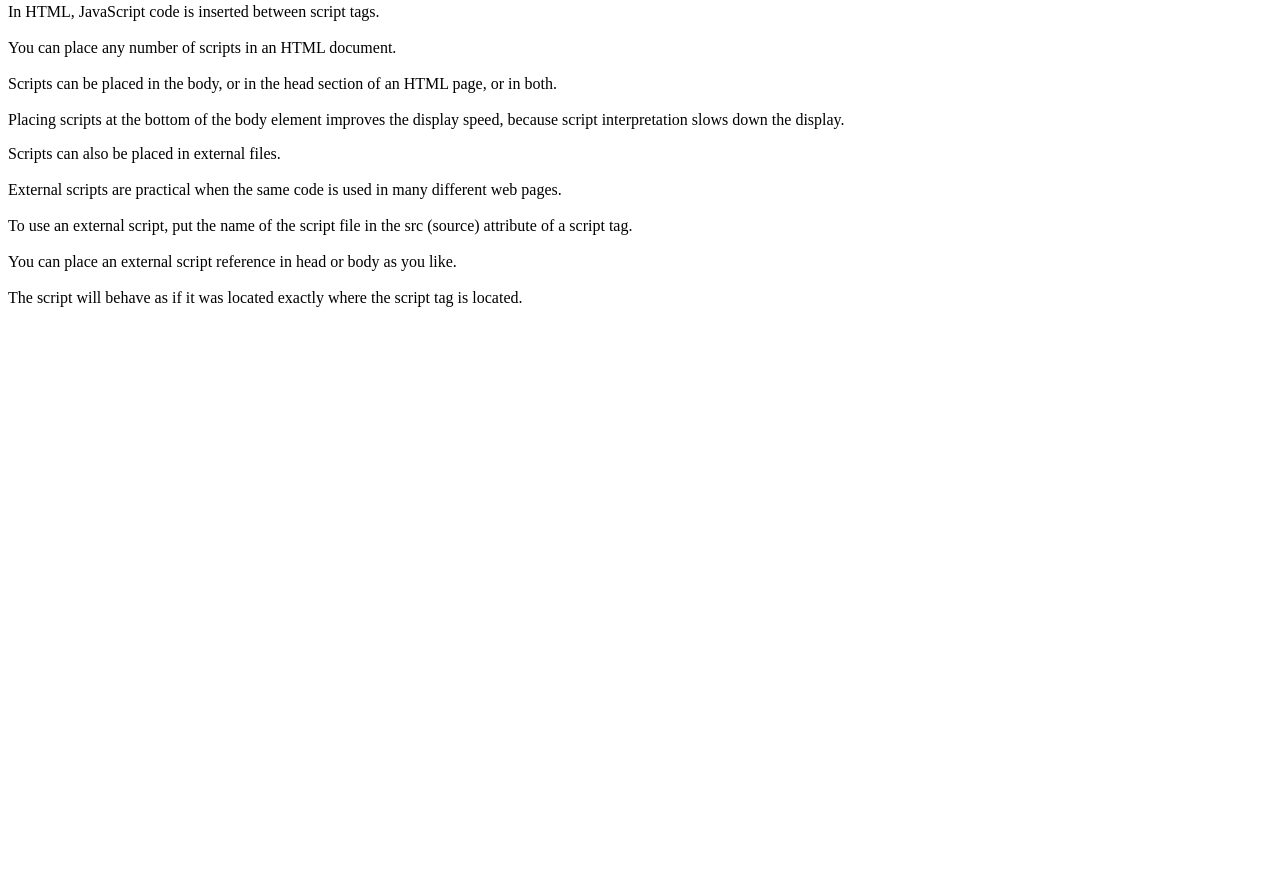
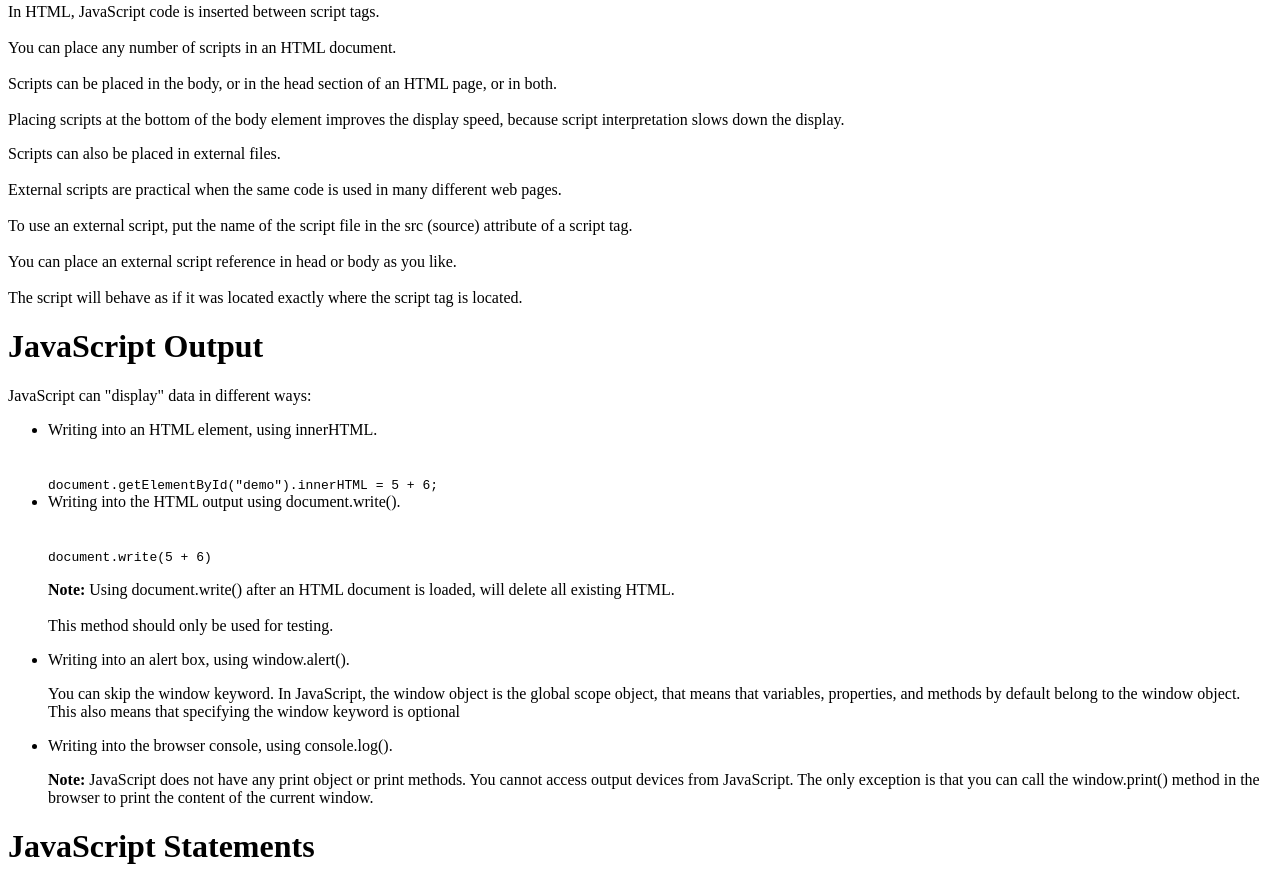
Before and after one commit to etjecode/MY-PROJECTS, a plain HTML site: page JAVASCRIPT/index.html in a window 1280 px wide. Shown: the part 595-1482 px from the top of the page. Before the commit the page ends 918 px from the top, so only its background shows below. Drawn offline with Linux system fonts and the light colour scheme.

Commit message:
JS index updated

```diff
--- a/JAVASCRIPT/index.html
+++ b/JAVASCRIPT/index.html
@@ -51,5 +51,31 @@ External scripts are practical when the same code is used in many different web
 <br><br>You can place an external script reference in head or body as you like.
 <br><br>The script will behave as if it was located exactly where the script tag is located.</p>
 
+<h1>JavaScript Output</h1>
+
+<p>JavaScript can "display" data in different ways:</p>
+<ul>
+<li>Writing into an HTML element, using innerHTML.</li>
+<br><br>
+<code>
+    document.getElementById("demo").innerHTML = 5 + 6;
+</code>
+<li>Writing into the HTML output using document.write().</li>
+<br><br>
+<code>
+    document.write(5 + 6)
+</code>
+<p><strong>Note: </strong>Using document.write() after an HTML document is loaded, will delete all existing HTML.
+<br><br>This method should only be used for testing.</p>
+<li>Writing into an alert box, using window.alert().</li>
+<p>You can skip the window keyword. In JavaScript, the window object is the global scope object, that means that variables, properties, and methods by default belong to the window object. This also means that specifying the window keyword is optional</p>
+<li>Writing into the browser console, using console.log().</li>
+<p><strong>Note: </strong>JavaScript does not have any print object or print methods. You cannot access output devices from JavaScript. The only exception is that you can call the window.print() method in the browser to print the content of the current window.</p>
+</ul>
+
+<h1>JavaScript Statements</h1>
+
+
+
 </body>
 </html>
```
